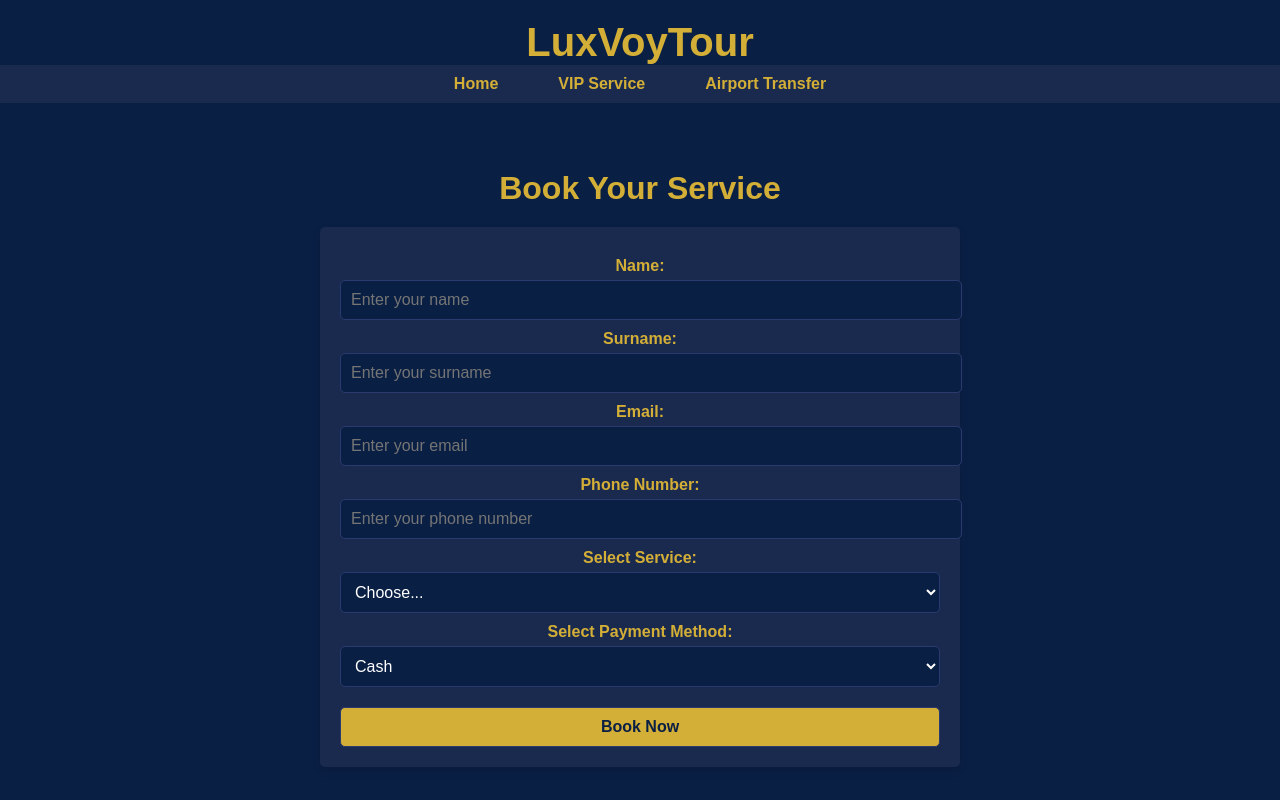
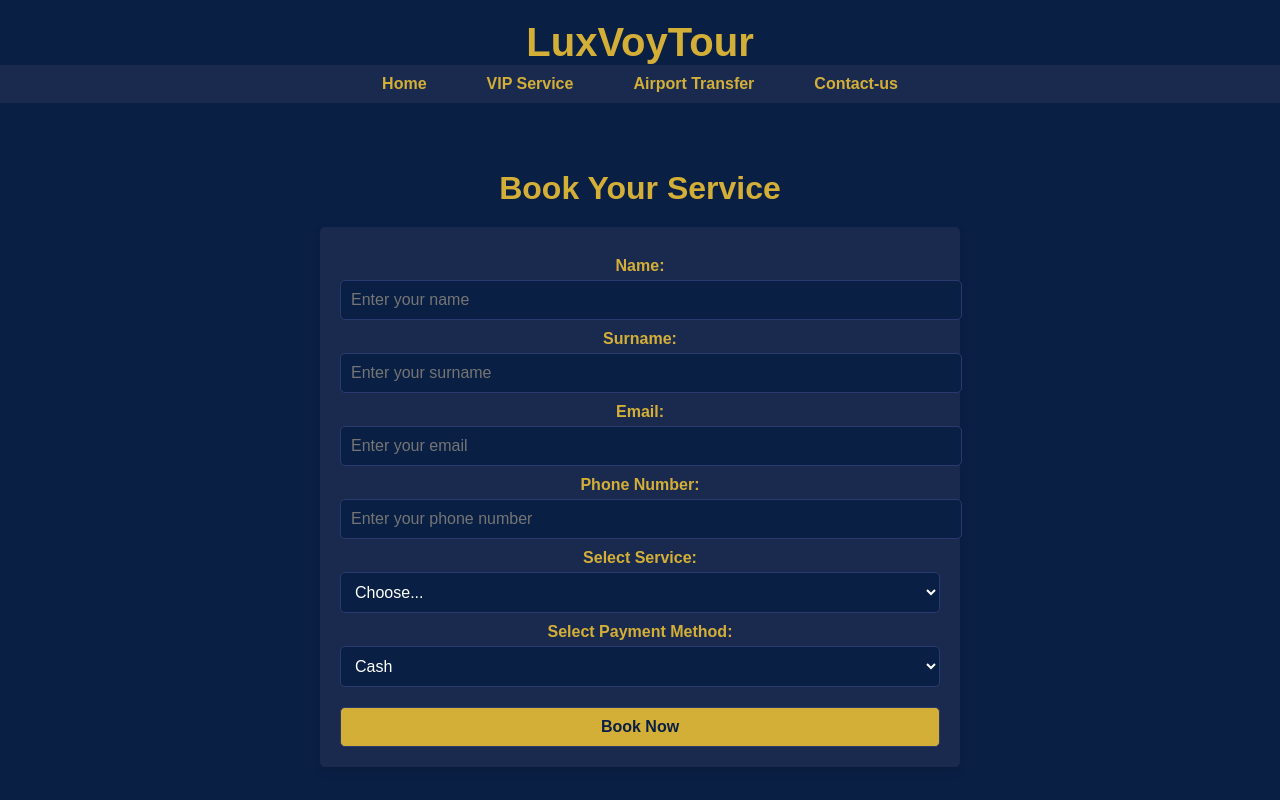
Before and after one commit to LuxVoyTour/Tour, a plain HTML site: page booking.html in a window 1280 px wide. Drawn offline with Linux system fonts and the light colour scheme.

Commit message:
Update booking.html

```diff
--- a/booking.html
+++ b/booking.html
@@ -14,6 +14,7 @@
                 <li><a href="https://luxvoytour.co.uk">Home</a></li>
                 <li><a href="https://luxvoytour.co.uk/vip-service">VIP Service</a></li>
                 <li><a href="https://luxvoytour.co.uk/airport-transfer">Airport Transfer</a></li>
+                <li><a href="https://luxvoytour.co.uk/contact-us">Contact-us</a></li>
             </ul>
         </nav>
     </header>
```
